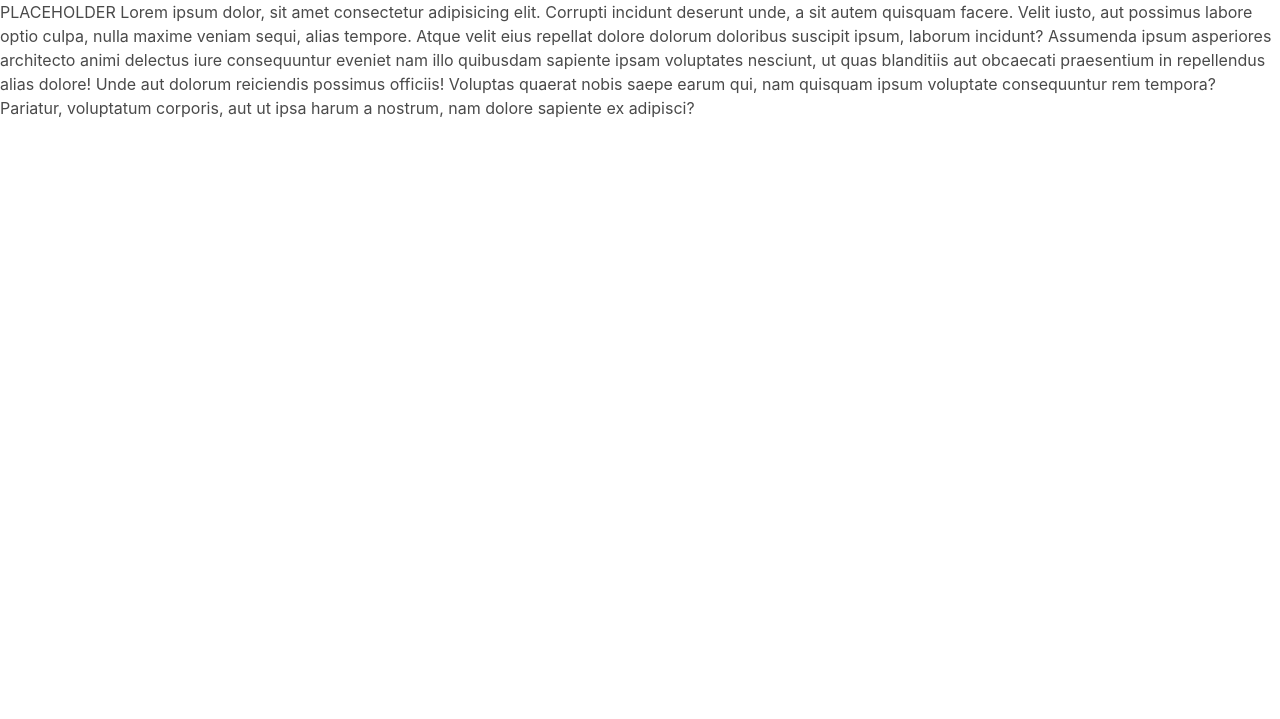
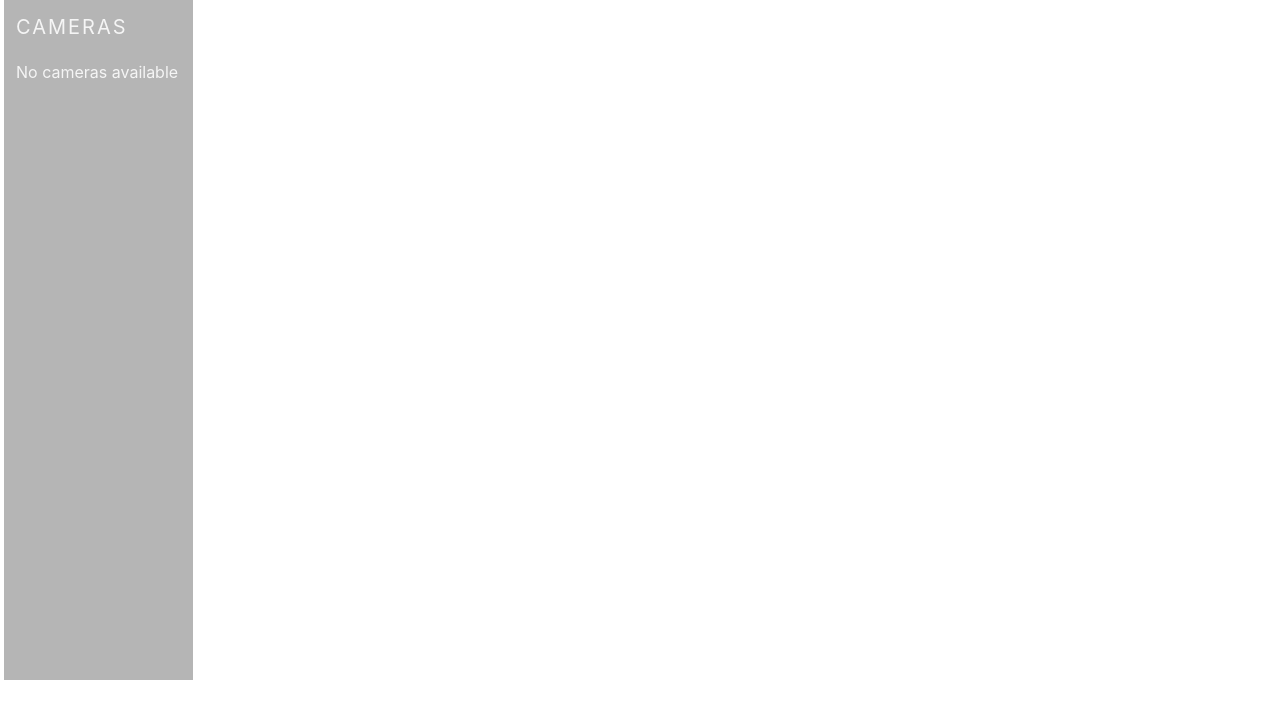
Before and after one commit to h-sarhan/opensec, a Django app: page / in a window 1280 px wide. Shown: the top 719 px of the page. Run offline with Django 4.2, Linux system fonts and the light colour scheme.

Commit message:
Add sidebar component

```diff
--- /dev/null
+++ b/static/base.css
@@ -0,0 +1,3 @@
+.sidebar {
+  height: 85vh;
+}
--- /dev/null
+++ b/static/burgerMenuCollapse.js
@@ -0,0 +1,22 @@
+// Collapses bulma burger menu
+// From: https://bulma.io/documentation/components/navbar/
+document.addEventListener('DOMContentLoaded', () => {
+  // Get all "navbar-burger" elements
+  const $navbarBurgers = Array.prototype.slice.call(document.querySelectorAll('.navbar-burger'), 0);
+
+  // Check if there are any navbar burgers
+  if ($navbarBurgers.length > 0) {
+    // Add a click event on each of them
+    $navbarBurgers.forEach((el) => {
+      el.addEventListener('click', () => {
+        // Get the target from the "data-target" attribute
+        const target = el.dataset.target;
+        const $target = document.getElementById(target);
+
+        // Toggle the "is-active" class on both the "navbar-burger" and the "navbar-menu"
+        el.classList.toggle('is-active');
+        $target.classList.toggle('is-active');
+      });
+    });
+  }
+});
--- a/templates/base.html
+++ b/templates/base.html
@@ -8,31 +8,11 @@
     <meta name="viewport" content="width=device-width, initial-scale=1.0" />
     <title>OpenSec | {% block title %}{% endblock title %}</title>
     <link rel="stylesheet" href="{% static 'bulma.min.css' %}" />
+    <link rel="stylesheet" href="{% static 'base.css' %}">
   </head>
   <body>
-    {% if user.is_authenticated %}
-    <nav class="navbar is-dark has-shadow is-spaced" role="navigation" aria-label="main navigation">
-      <div class="navbar-brand">
-        <a class="navbar-item" href="">
-          <img src="{% static 'opensec logo.png' %}" width="125" height="31" />
-        </a>
-      </div>
-
-      <div id="openSecNavbar" class="navbar-menu">
-        <div class="navbar-end">
-          <a class="navbar-item is-success is-size-6 has-text-light button mx-3"> View Cameras</a>
-          <a class="navbar-item is-link is-size-6 has-text-light button mx-3"> View Intruders</a>
-          <a class="navbar-item is-info is-size-6 has-text-light button mx-3"> Manage Cameras</a>
-          <a
-            href="{% url 'logout' %}"
-            class="navbar-item is-danger is-size-6 has-text-light button ml-3"
-          >
-            Log Out</a
-          >
-        </div>
-      </div>
-    </nav>
-    {% endif %}
+    {% include 'navbar.html' %}
     <main>{% block content %} {% endblock content %}</main>
+    <script src="{% static 'burgerMenuCollapse.js' %}"></script>
   </body>
 </html>
--- a/templates/manage_cameras.html
+++ b/templates/manage_cameras.html
@@ -3,13 +3,8 @@
 {% block title %}Manage Cameras{% endblock title %}
 
 {% block content %}
-PLACEHOLDER Lorem ipsum dolor, sit amet consectetur adipisicing elit. Corrupti incidunt deserunt
-unde, a sit autem quisquam facere. Velit iusto, aut possimus labore optio culpa, nulla maxime veniam
-sequi, alias tempore. Atque velit eius repellat dolore dolorum doloribus suscipit ipsum, laborum
-incidunt? Assumenda ipsum asperiores architecto animi delectus iure consequuntur eveniet nam illo
-quibusdam sapiente ipsam voluptates nesciunt, ut quas blanditiis aut obcaecati praesentium in
-repellendus alias dolore! Unde aut dolorum reiciendis possimus officiis! Voluptas quaerat nobis
-saepe earum qui, nam quisquam ipsum voluptate consequuntur rem tempora? Pariatur, voluptatum
-corporis, aut ut ipsa harum a nostrum, nam dolore sapiente ex adipisci?
+  <div class="columns is-6">
 
+    {% include 'sidebar.html' with cameras=cameras %}
+  </div>
 {% endblock content %}
--- /dev/null
+++ b/templates/navbar.html
@@ -0,0 +1,34 @@
+{% load static %} {% if user.is_authenticated %}
+<nav class="navbar is-dark has-shadow is-spaced" role="navigation" aria-label="main navigation">
+  <div class="navbar-brand">
+    <a class="navbar-item image is-4by1" href="">
+      <img src="{% static 'opensec logo.png' %}" width="500" height="125" />
+    </a>
+    <a
+      role="button"
+      class="navbar-burger"
+      aria-label="menu"
+      aria-expanded="false"
+      data-target="openSecNavbar"
+    >
+      <span aria-hidden="true"></span>
+      <span aria-hidden="true"></span>
+      <span aria-hidden="true"></span>
+    </a>
+  </div>
+
+  <div id="openSecNavbar" class="navbar-menu">
+    <div class="navbar-end">
+      <a class="navbar-item is-success is-size-6 has-text-light button m-2"> View Cameras</a>
+      <a class="navbar-item is-link is-size-6 has-text-light button m-2"> View Intruders</a>
+      <a class="navbar-item is-info is-size-6 has-text-light button m-2"> Manage Cameras</a>
+      <a
+        href="{% url 'logout' %}"
+        class="navbar-item is-danger is-size-6 has-text-light button m-2"
+      >
+        Log Out</a
+      >
+    </div>
+  </div>
+</nav>
+{% endif %}
--- /dev/null
+++ b/templates/sidebar.html
@@ -0,0 +1,16 @@
+<div class="column is-2 ">
+  <aside class="sidebar menu ml-1 has-background-grey-light p-3">
+    <p class="menu-label is-size-5 has-text-light is-family-sans-serif">Cameras</p>
+    <ul class="menu-list">
+    {% if cameras %}
+      {% for camera in cameras %}
+      <li><a>{{camera.name}}</a></li>
+      <!-- <li><a>Customers</a></li> -->
+      {% endfor %}
+      {% else %}
+      <li class="is-size-6 has-text-light">No cameras available</li>
+      {% endif %}
+    </ul>
+
+  </aside>
+</div>
```
